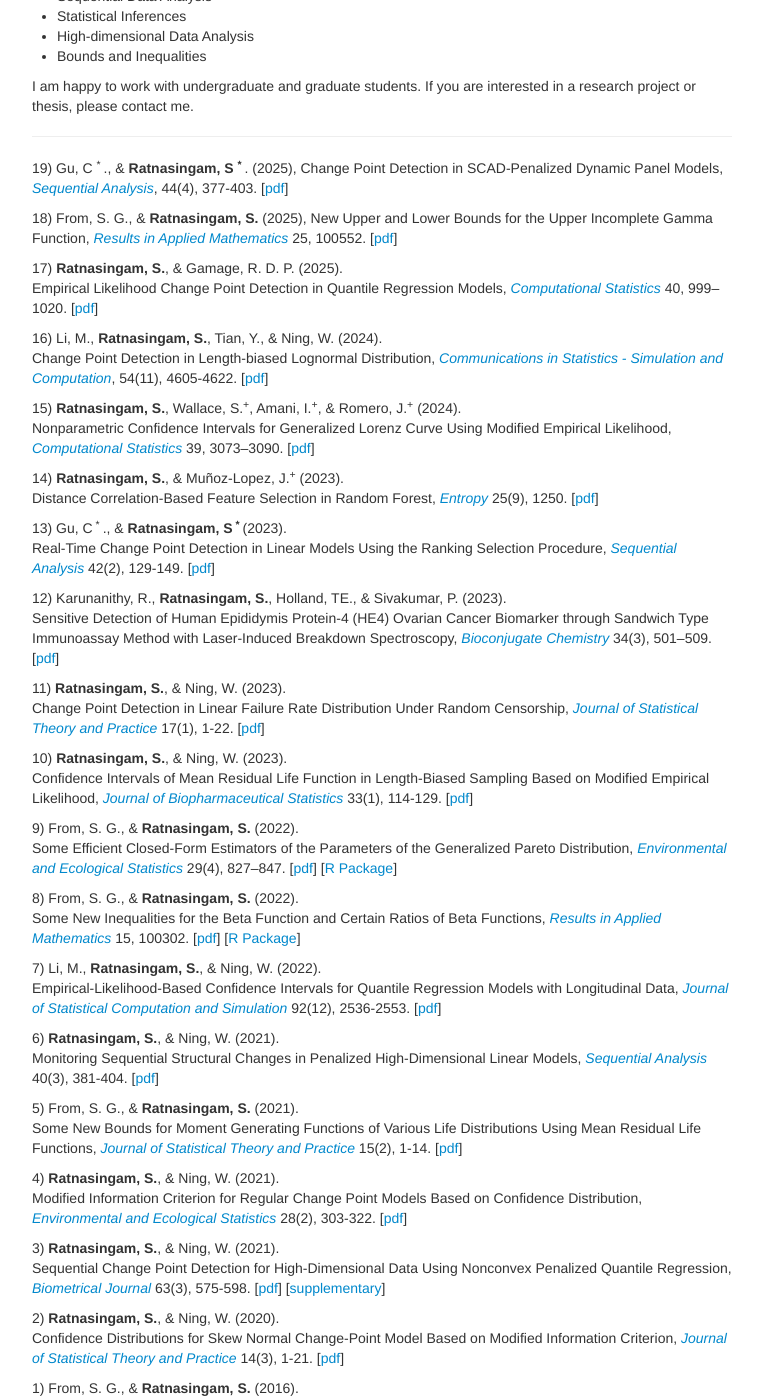
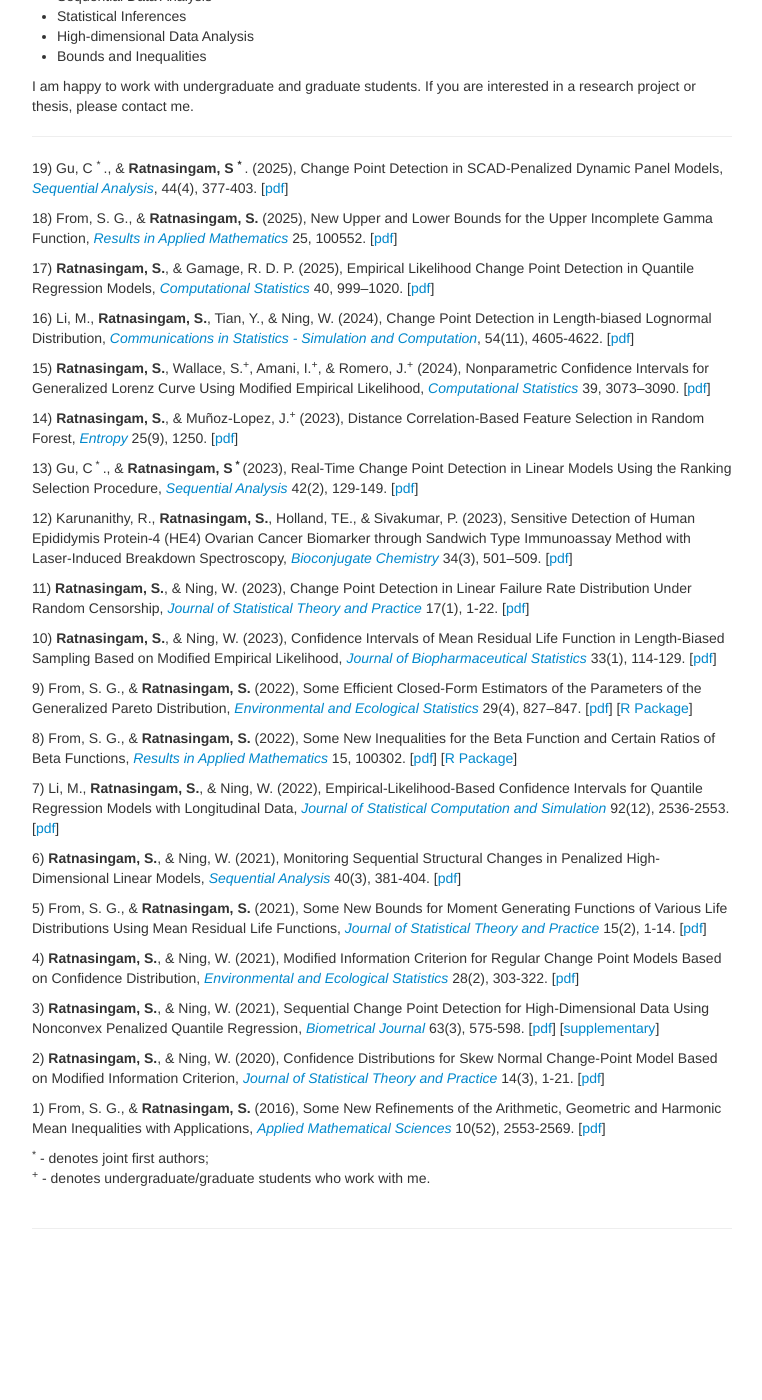
Before and after one commit to suthakaranr/suthakaranr.github.io, a Jekyll site: the page built from pages/Research.md, in a window 1280 px wide and 1400 px high, scrolled down 226 px. Shown: the whole window, without its empty margins (258-1020 px from the left). Built offline with Jekyll 4.4.1, drawn with Linux system fonts in a browser that asks for light colours; after the commit the page ends 1486 px from its top, so only the background shows below that; some of the changed text lies outside the part shown.

Commit message:
Update Research.md

```diff
--- a/pages/Research.md
+++ b/pages/Research.md
@@ -21,57 +21,40 @@ I am happy to work with undergraduate and graduate students. If you are interest
 
 18) From, S. G., & <b>Ratnasingam, S.</b> (2025), New Upper and Lower Bounds for the Upper Incomplete Gamma Function, <i><a href="https://doi.org/10.1016/j.rinam.2025.100552" target="_blank">Results in Applied Mathematics</a></i> 25, 100552. [<a href="../assets/2025FSRINAM.pdf" target="_blank">pdf</a>]
 
-17) <b>Ratnasingam, S.</b>, & Gamage, R. D. P. (2025).
-   Empirical Likelihood Change Point Detection in Quantile Regression Models, <i><a href="https://doi.org/10.1007/s00180-024-01526-w" target="_blank">Computational Statistics</a></i> 40, 999–1020. [<a href="../assets/2024SRRG.pdf" target="_blank">pdf</a>]
+17) <b>Ratnasingam, S.</b>, & Gamage, R. D. P. (2025), Empirical Likelihood Change Point Detection in Quantile Regression Models, <i><a href="https://doi.org/10.1007/s00180-024-01526-w" target="_blank">Computational Statistics</a></i> 40, 999–1020. [<a href="../assets/2024SRRG.pdf" target="_blank">pdf</a>]
 
-16) Li, M., <b>Ratnasingam, S.</b>, Tian, Y., & Ning, W. (2024).
-   Change Point Detection in Length-biased Lognormal Distribution, <i><a href="https://doi.org/10.1080/03610918.2024.2386561" target="_blank">Communications in Statistics - Simulation and Computation</a></i>, 54(11), 4605-4622. [<a href="../assets/2024SRWN.pdf" target="_blank">pdf</a>]
+16) Li, M., <b>Ratnasingam, S.</b>, Tian, Y., & Ning, W. (2024), Change Point Detection in Length-biased Lognormal Distribution, <i><a href="https://doi.org/10.1080/03610918.2024.2386561" target="_blank">Communications in Statistics - Simulation and Computation</a></i>, 54(11), 4605-4622. [<a href="../assets/2024SRWN.pdf" target="_blank">pdf</a>]
 
-15) <b>Ratnasingam, S.</b>, Wallace, S.<sup>+</sup>, Amani, I.<sup>+</sup>, & Romero, J.<sup>+</sup> (2024).
-   Nonparametric Confidence Intervals for Generalized Lorenz Curve Using Modified Empirical Likelihood, <i><a href="https://doi.org/10.1007/s00180-023-01431-8" target="_blank">Computational Statistics</a></i> 39, 3073–3090. [<a href="../assets/2023SRSIJ.pdf" target="_blank">pdf</a>]
+15) <b>Ratnasingam, S.</b>, Wallace, S.<sup>+</sup>, Amani, I.<sup>+</sup>, & Romero, J.<sup>+</sup> (2024), Nonparametric Confidence Intervals for Generalized Lorenz Curve Using Modified Empirical Likelihood, <i><a href="https://doi.org/10.1007/s00180-023-01431-8" target="_blank">Computational Statistics</a></i> 39, 3073–3090. [<a href="../assets/2023SRSIJ.pdf" target="_blank">pdf</a>]
 
 
-14) <b>Ratnasingam, S.</b>, & Muñoz-Lopez, J.<sup>+</sup> (2023).
-   Distance Correlation-Based Feature Selection in Random Forest, <i><a href="https://www.ncbi.nlm.nih.gov/pmc/articles/PMC10528294/" target="_blank">Entropy</a></i> 25(9), 1250. [<a href="../assets/2023SJEN.pdf" target="_blank">pdf</a>]
+14) <b>Ratnasingam, S.</b>, & Muñoz-Lopez, J.<sup>+</sup> (2023), Distance Correlation-Based Feature Selection in Random Forest, <i><a href="https://www.ncbi.nlm.nih.gov/pmc/articles/PMC10528294/" target="_blank">Entropy</a></i> 25(9), 1250. [<a href="../assets/2023SJEN.pdf" target="_blank">pdf</a>]
 
-13) Gu, C<sup> * </sup>., & <b>Ratnasingam, S<sup> * </sup></b> (2023).
-   Real-Time Change Point Detection in Linear Models Using the Ranking Selection Procedure, <i><a href="https://doi.org/10.1080/07474946.2023.2187416" target="_blank">Sequential Analysis</a></i> 42(2), 129-149. [<a href="../assets/2023CGSR.pdf" target="_blank">pdf</a>]
+13) Gu, C<sup> * </sup>., & <b>Ratnasingam, S<sup> * </sup></b> (2023), Real-Time Change Point Detection in Linear Models Using the Ranking Selection Procedure, <i><a href="https://doi.org/10.1080/07474946.2023.2187416" target="_blank">Sequential Analysis</a></i> 42(2), 129-149. [<a href="../assets/2023CGSR.pdf" target="_blank">pdf</a>]
 
-12) Karunanithy, R., <b>Ratnasingam, S.</b>, Holland, TE., & Sivakumar, P. (2023).
-   Sensitive Detection of Human Epididymis Protein-4 (HE4) Ovarian Cancer Biomarker through Sandwich Type Immunoassay Method with Laser-Induced Breakdown Spectroscopy, <i><a href="https://doi.org/10.1021/acs.bioconjchem.2c00551" target="_blank">Bioconjugate Chemistry</a></i> 34(3), 501–509. [<a href="../assets/2023RKSU.pdf" target="_blank">pdf</a>]
+12) Karunanithy, R., <b>Ratnasingam, S.</b>, Holland, TE., & Sivakumar, P. (2023), Sensitive Detection of Human Epididymis Protein-4 (HE4) Ovarian Cancer Biomarker through Sandwich Type Immunoassay Method with Laser-Induced Breakdown Spectroscopy, <i><a href="https://doi.org/10.1021/acs.bioconjchem.2c00551" target="_blank">Bioconjugate Chemistry</a></i> 34(3), 501–509. [<a href="../assets/2023RKSU.pdf" target="_blank">pdf</a>]
 
-11) <b>Ratnasingam, S.</b>, & Ning, W. (2023).
-   Change Point Detection in Linear Failure Rate Distribution Under Random Censorship, <i><a href="https://doi.org/10.1007/s42519-022-00309-0" target="_blank">Journal of Statistical Theory and Practice</a></i> 17(1), 1-22. [<a href="../assets/2023SWJSTP.pdf" target="_blank">pdf</a>]
+11) <b>Ratnasingam, S.</b>, & Ning, W. (2023), Change Point Detection in Linear Failure Rate Distribution Under Random Censorship, <i><a href="https://doi.org/10.1007/s42519-022-00309-0" target="_blank">Journal of Statistical Theory and Practice</a></i> 17(1), 1-22. [<a href="../assets/2023SWJSTP.pdf" target="_blank">pdf</a>]
 
-10) <b>Ratnasingam, S.</b>, & Ning, W. (2023).
-    Confidence Intervals of Mean Residual Life Function in Length-Biased Sampling Based on Modified Empirical Likelihood, <i><a href="https://doi.org/10.1080/10543406.2022.2089157" target="_blank">Journal of Biopharmaceutical Statistics</a></i> 33(1), 114-129. [<a href="../assets/2023SWJBPS.pdf" target="_blank">pdf</a>]
+10) <b>Ratnasingam, S.</b>, & Ning, W. (2023), Confidence Intervals of Mean Residual Life Function in Length-Biased Sampling Based on Modified Empirical Likelihood, <i><a href="https://doi.org/10.1080/10543406.2022.2089157" target="_blank">Journal of Biopharmaceutical Statistics</a></i> 33(1), 114-129. [<a href="../assets/2023SWJBPS.pdf" target="_blank">pdf</a>]
 
-9) From, S. G., & <b>Ratnasingam, S.</b> (2022).
-    Some Efficient Closed-Form Estimators of the Parameters of the Generalized Pareto Distribution, <i><a href="https://doi.org/10.1007/s10651-022-00548-1" target="_blank">Environmental and Ecological Statistics</a></i> 29(4), 827–847. [<a href="../assets/2022FSEES.pdf" target="_blank">pdf</a>] [<a href="https://github.com/suthakaranr/EfficientClosedGPD" target="_blank">R Package</a>]
+9) From, S. G., & <b>Ratnasingam, S.</b> (2022), Some Efficient Closed-Form Estimators of the Parameters of the Generalized Pareto Distribution, <i><a href="https://doi.org/10.1007/s10651-022-00548-1" target="_blank">Environmental and Ecological Statistics</a></i> 29(4), 827–847. [<a href="../assets/2022FSEES.pdf" target="_blank">pdf</a>] [<a href="https://github.com/suthakaranr/EfficientClosedGPD" target="_blank">R Package</a>]
 
-8) From, S. G., & <b>Ratnasingam, S.</b> (2022).
-    Some New Inequalities for the Beta Function and Certain Ratios of Beta Functions, <i><a href="https://doi.org/10.1016/j.rinam.2022.100302" target="_blank">Results in Applied Mathematics</a></i> 15, 100302. [<a href="../assets/2022FSRINAM.pdf" target="_blank">pdf</a>] [<a href="https://github.com/suthakaranr/IneqBetaFun" target="_blank">R Package</a>]
+8) From, S. G., & <b>Ratnasingam, S.</b> (2022), Some New Inequalities for the Beta Function and Certain Ratios of Beta Functions, <i><a href="https://doi.org/10.1016/j.rinam.2022.100302" target="_blank">Results in Applied Mathematics</a></i> 15, 100302. [<a href="../assets/2022FSRINAM.pdf" target="_blank">pdf</a>] [<a href="https://github.com/suthakaranr/IneqBetaFun" target="_blank">R Package</a>]
 
-7) Li, M., <b>Ratnasingam, S.</b>, & Ning, W. (2022).
-    Empirical-Likelihood-Based Confidence Intervals for Quantile Regression Models with Longitudinal Data, <i><a href="https://doi.org/10.1080/00949655.2022.2043322" target="_blank">Journal of Statistical Computation and Simulation</a></i> 92(12), 2536-2553. [<a href="../assets/2022ELJSCS.pdf" target="_blank">pdf</a>]
+7) Li, M., <b>Ratnasingam, S.</b>, & Ning, W. (2022), Empirical-Likelihood-Based Confidence Intervals for Quantile Regression Models with Longitudinal Data, <i><a href="https://doi.org/10.1080/00949655.2022.2043322" target="_blank">Journal of Statistical Computation and Simulation</a></i> 92(12), 2536-2553. [<a href="../assets/2022ELJSCS.pdf" target="_blank">pdf</a>]
 
-6) <b>Ratnasingam, S.</b>, & Ning, W. (2021).
-    Monitoring Sequential Structural Changes in Penalized High-Dimensional Linear Models, <i><a href="https://doi.org/10.1080/07474946.2021.1940500" target="_blank">Sequential Analysis</a></i> 40(3), 381-404. [<a href="../assets/2021SWSA.pdf" target="_blank">pdf</a>]
+6) <b>Ratnasingam, S.</b>, & Ning, W. (2021), Monitoring Sequential Structural Changes in Penalized High-Dimensional Linear Models, <i><a href="https://doi.org/10.1080/07474946.2021.1940500" target="_blank">Sequential Analysis</a></i> 40(3), 381-404. [<a href="../assets/2021SWSA.pdf" target="_blank">pdf</a>]
 
-5) From, S. G., & <b>Ratnasingam, S.</b> (2021).
-    Some New Bounds for Moment Generating Functions of Various Life Distributions Using Mean Residual Life Functions, <i><a href="https://doi.org/10.1007/s42519-021-00176-1" target="_blank">Journal of Statistical Theory and Practice</a></i> 15(2), 1-14. [<a href="../assets/2021FSJSPT.pdf" target="_blank">pdf</a>]
+5) From, S. G., & <b>Ratnasingam, S.</b> (2021), Some New Bounds for Moment Generating Functions of Various Life Distributions Using Mean Residual Life Functions, <i><a href="https://doi.org/10.1007/s42519-021-00176-1" target="_blank">Journal of Statistical Theory and Practice</a></i> 15(2), 1-14. [<a href="../assets/2021FSJSPT.pdf" target="_blank">pdf</a>]
 
-4) <b>Ratnasingam, S.</b>, & Ning, W. (2021).
-    Modified Information Criterion for Regular Change Point Models Based on Confidence Distribution, <i><a href="https://doi.org/10.1007/s10651-021-00485-5" target="_blank">Environmental and Ecological Statistics</a></i> 28(2), 303-322. [<a href="../assets/2021SWEES.pdf" target="_blank">pdf</a>]
+4) <b>Ratnasingam, S.</b>, & Ning, W. (2021), Modified Information Criterion for Regular Change Point Models Based on Confidence Distribution, <i><a href="https://doi.org/10.1007/s10651-021-00485-5" target="_blank">Environmental and Ecological Statistics</a></i> 28(2), 303-322. [<a href="../assets/2021SWEES.pdf" target="_blank">pdf</a>]
 
-3) <b>Ratnasingam, S.</b>, & Ning, W. (2021).
-    Sequential Change Point Detection for High-Dimensional Data Using Nonconvex Penalized Quantile Regression, <i><a href="https://doi.org/10.1002/bimj.202000078" target="_blank">Biometrical Journal</a></i> 63(3), 575-598. [<a href="../assets/2020SWBJ.pdf" target="_blank">pdf</a>] [<a href="https://onlinelibrary.wiley.com/action/downloadSupplement?doi=10.1002%2Fbimj.202000078&file=bimj2203-sup-0002-SuppMat.pdf" target="_blank">supplementary</a>]
+3) <b>Ratnasingam, S.</b>, & Ning, W. (2021), Sequential Change Point Detection for High-Dimensional Data Using Nonconvex Penalized Quantile Regression, <i><a href="https://doi.org/10.1002/bimj.202000078" target="_blank">Biometrical Journal</a></i> 63(3), 575-598. [<a href="../assets/2020SWBJ.pdf" target="_blank">pdf</a>] [<a href="https://onlinelibrary.wiley.com/action/downloadSupplement?doi=10.1002%2Fbimj.202000078&file=bimj2203-sup-0002-SuppMat.pdf" target="_blank">supplementary</a>]
 
-2) <b>Ratnasingam, S.</b>, & Ning, W. (2020).
-    Confidence Distributions for Skew Normal Change-Point Model Based on Modified Information Criterion, <i><a href="https://doi.org/10.1007/s42519-020-00108-5" target="_blank">Journal of Statistical Theory and Practice</a></i> 14(3), 1-21. [<a href="../assets/2020SWJSPT.pdf" target="_blank">pdf</a>]
+2) <b>Ratnasingam, S.</b>, & Ning, W. (2020), Confidence Distributions for Skew Normal Change-Point Model Based on Modified Information Criterion, <i><a href="https://doi.org/10.1007/s42519-020-00108-5" target="_blank">Journal of Statistical Theory and Practice</a></i> 14(3), 1-21. [<a href="../assets/2020SWJSPT.pdf" target="_blank">pdf</a>]
 
-1) From, S. G., & <b>Ratnasingam, S.</b> (2016).
-    Some New Refinements of the Arithmetic, Geometric and Harmonic Mean Inequalities with Applications, <i><a href="http://dx.doi.org/10.12988/ams.2016.66191" target="_blank">Applied Mathematical Sciences</a></i> 10(52), 2553-2569. [<a href="../assets/2016FSAMS.pdf" target="_blank">pdf</a>]
+1) From, S. G., & <b>Ratnasingam, S.</b> (2016), Some New Refinements of the Arithmetic, Geometric and Harmonic Mean Inequalities with Applications, <i><a href="http://dx.doi.org/10.12988/ams.2016.66191" target="_blank">Applied Mathematical Sciences</a></i> 10(52), 2553-2569. [<a href="../assets/2016FSAMS.pdf" target="_blank">pdf</a>]
 
 
 <sup>*</sup> - denotes joint first authors; <br>
```
